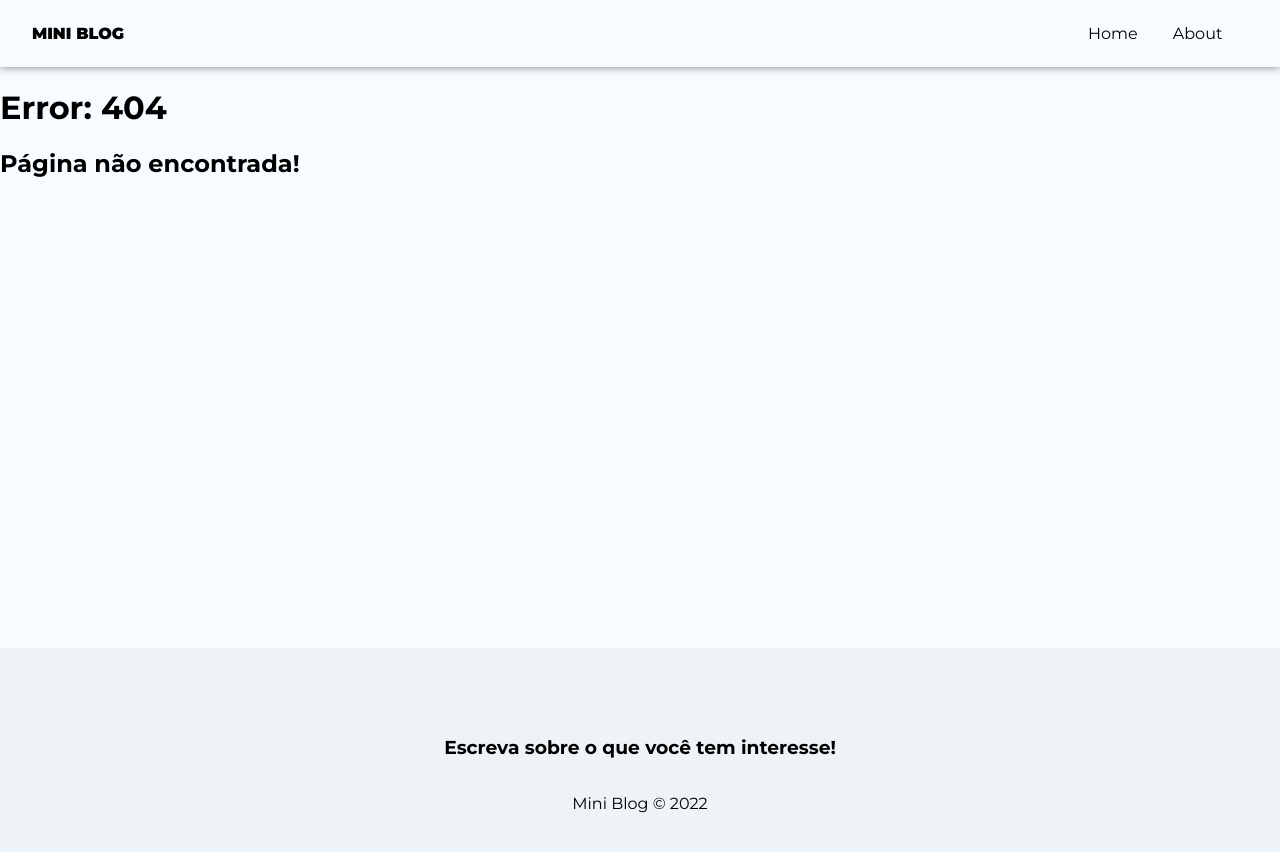
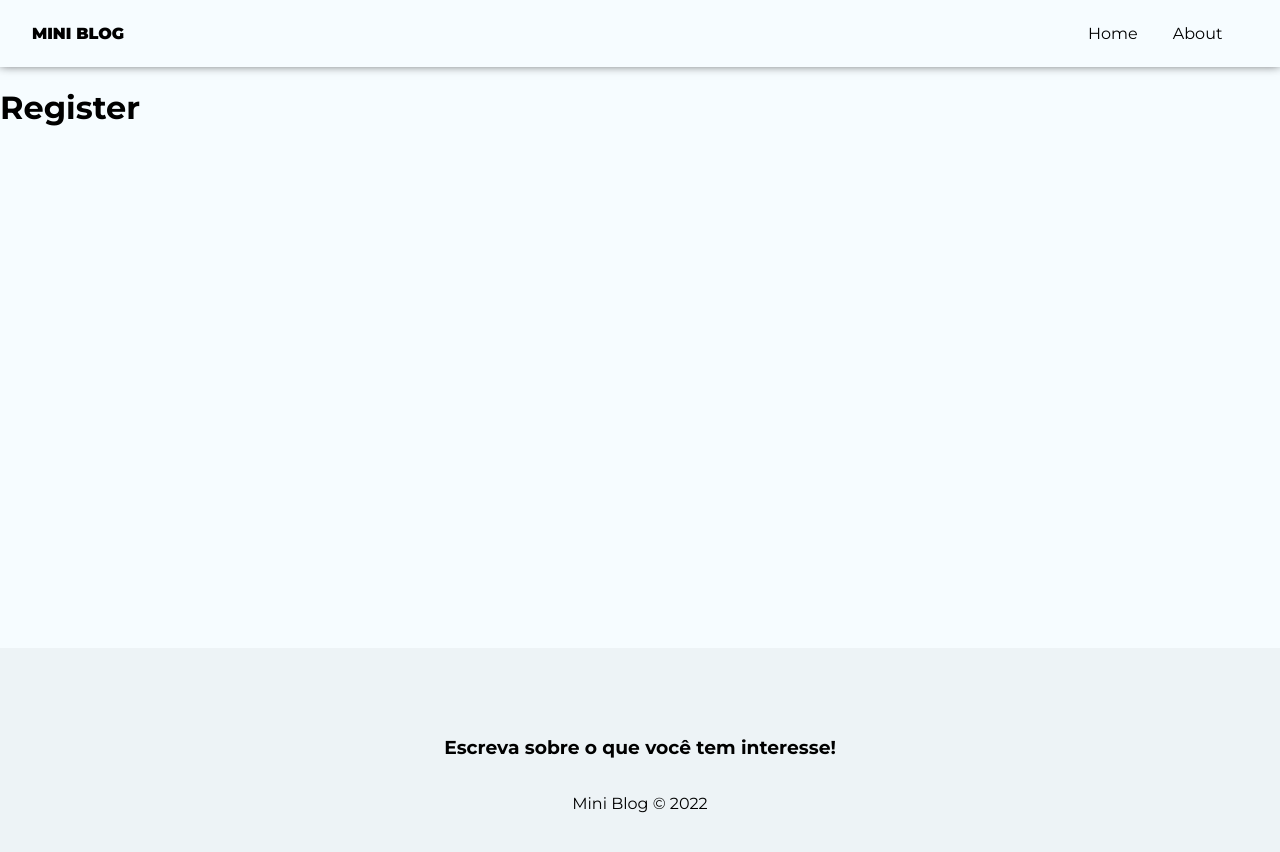
Before and after one commit to IagoMesquita/miniblog, a React (Create React App) app: page /register in a window 1280 px wide. Before the commit this address had no page. Shown: the top 852 px of the page. Built offline with nearby package versions, Linux system fonts and the light colour scheme.

Commit message:
feat: add routes login and register

```diff
--- a/src/App.js
+++ b/src/App.js
@@ -7,7 +7,10 @@
 
 // pages
 import Home from './pages/Home';
+import Login from './pages/Login';
+import Register from './pages/Register';
 import About from './pages/About';
+
 import NotFound from './pages/NotFound';
 
 
@@ -18,6 +21,8 @@
       <div class="container">
         <Routes>
           <Route path='/' element={ <Home /> }/>
+          <Route path='/login' element={ <Login /> }/>
+          <Route path='/register' element={ <Register /> }/>
           <Route path='/about' element={ <About /> }/>
           <Route path='*' element={ <NotFound/> } />
         </Routes>
```
